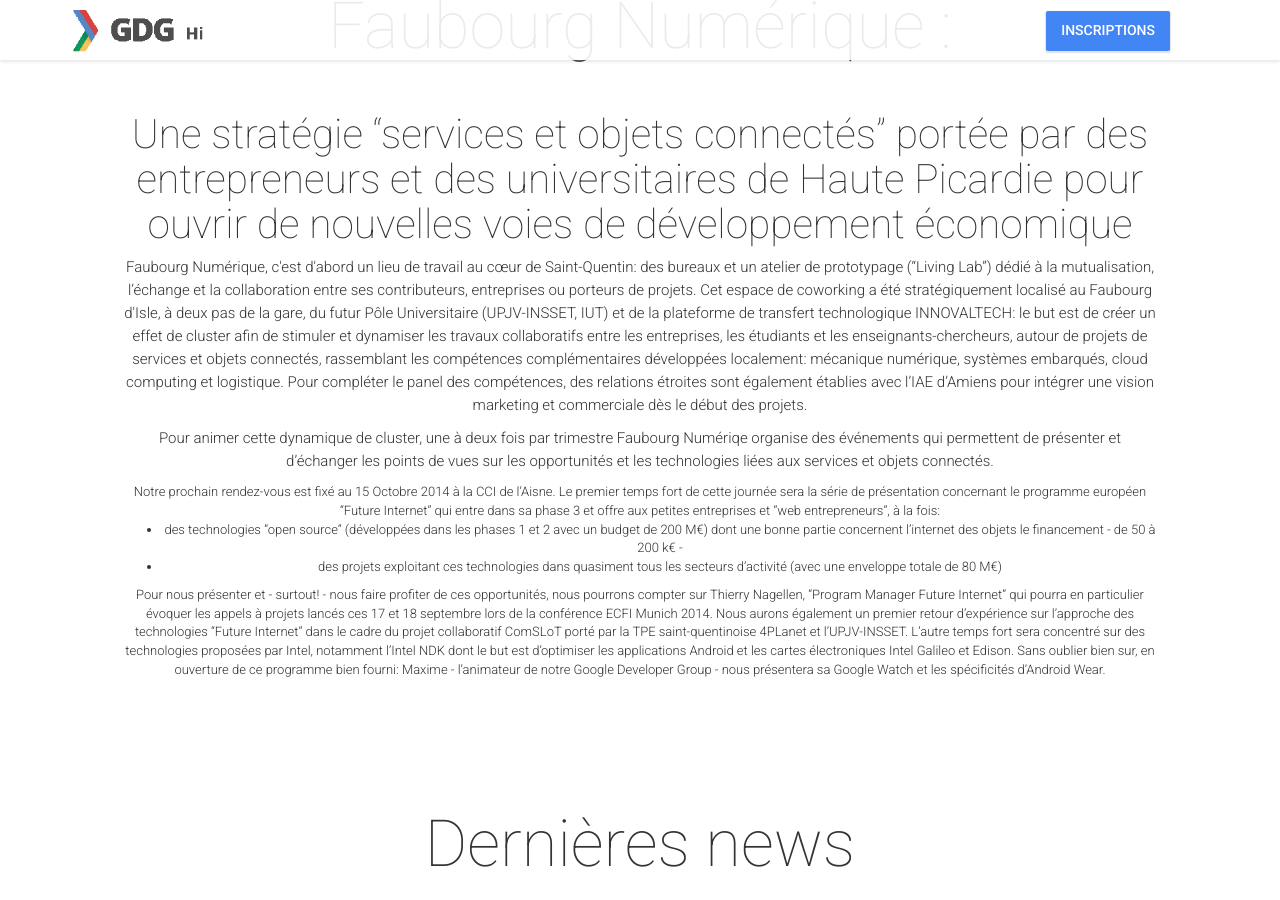
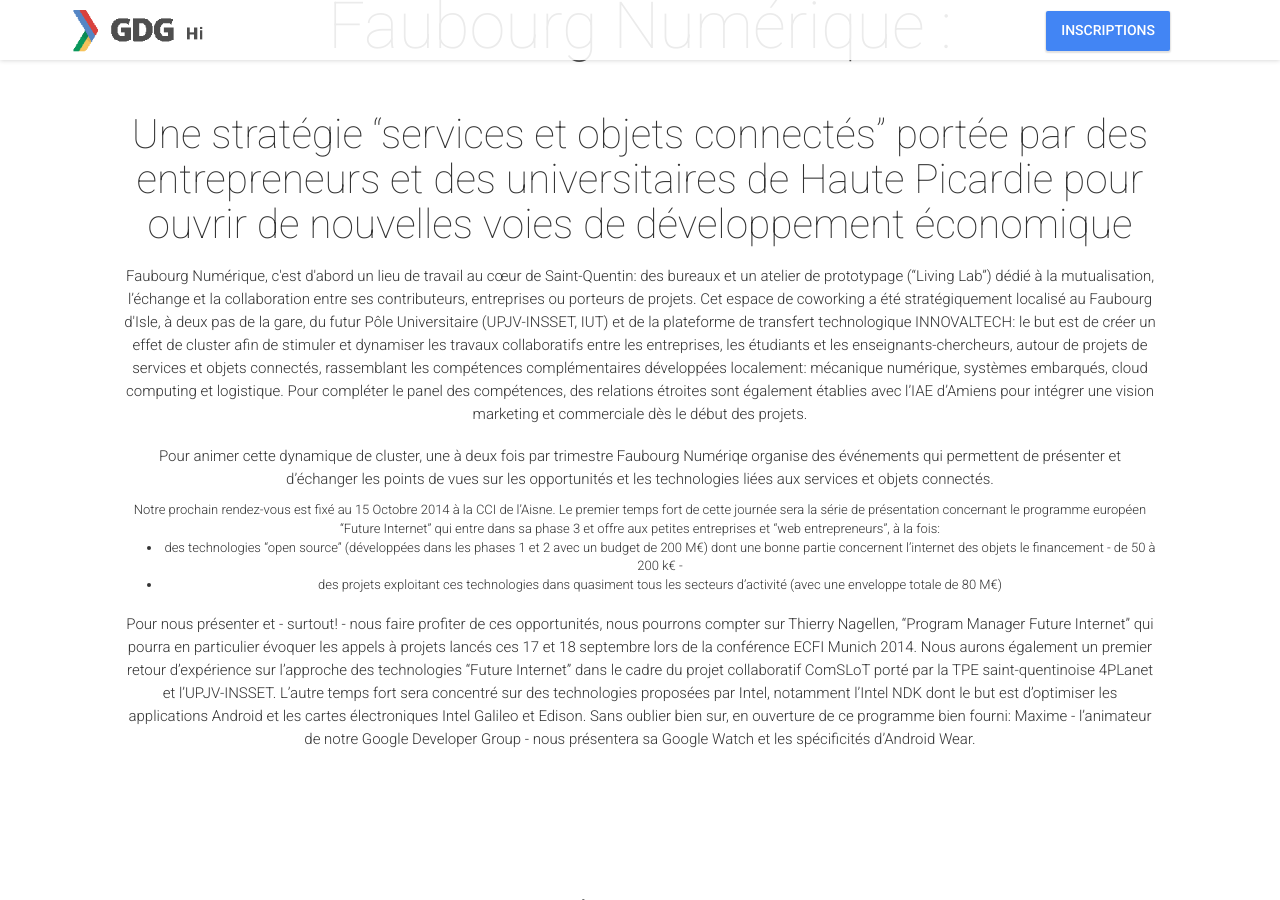
Before and after one commit to MaximeMularz/gdg-intel, a Jekyll site: the page built from index.html, in a window 1280 px wide and 900 px high, scrolled down 1542 px. Built offline with Jekyll 4.4.1, drawn with Linux system fonts in a browser that asks for light colours; nearby versions of some CDN libraries; comment, search, counter and statistics services are not loaded.

Commit message:
Post Faubourg

```diff
--- a/_includes/post.html
+++ b/_includes/post.html
@@ -6,14 +6,14 @@
 
  <h4>Une stratégie “services et objets connectés” portée par des entrepreneurs et des universitaires de Haute Picardie pour ouvrir de nouvelles voies de développement économique</h4>
 
-<p>Faubourg Numérique, c'est d'abord un lieu de travail au cœur de Saint-Quentin: des bureaux et un atelier de prototypage (“Living Lab”) dédié à la mutualisation, l’échange et la collaboration entre ses contributeurs, entreprises ou porteurs de projets. Cet espace de coworking a été stratégiquement localisé au Faubourg d'Isle, à deux pas de la gare, du futur Pôle Universitaire (UPJV-INSSET, IUT) et de la plateforme de transfert technologique INNOVALTECH: le but est de créer un effet de cluster afin de stimuler et dynamiser les travaux collaboratifs entre les entreprises, les étudiants et les enseignants-chercheurs, autour de projets de services et objets connectés, rassemblant les compétences complémentaires développées localement: mécanique numérique, systèmes embarqués, cloud computing et logistique. Pour compléter le panel des compétences, des relations étroites sont également établies avec l’IAE d’Amiens pour intégrer une vision marketing et commerciale dès le début des projets.</p>
+<p class="post-body">Faubourg Numérique, c'est d'abord un lieu de travail au cœur de Saint-Quentin: des bureaux et un atelier de prototypage (“Living Lab”) dédié à la mutualisation, l’échange et la collaboration entre ses contributeurs, entreprises ou porteurs de projets. Cet espace de coworking a été stratégiquement localisé au Faubourg d'Isle, à deux pas de la gare, du futur Pôle Universitaire (UPJV-INSSET, IUT) et de la plateforme de transfert technologique INNOVALTECH: le but est de créer un effet de cluster afin de stimuler et dynamiser les travaux collaboratifs entre les entreprises, les étudiants et les enseignants-chercheurs, autour de projets de services et objets connectés, rassemblant les compétences complémentaires développées localement: mécanique numérique, systèmes embarqués, cloud computing et logistique. Pour compléter le panel des compétences, des relations étroites sont également établies avec l’IAE d’Amiens pour intégrer une vision marketing et commerciale dès le début des projets.</p>
 
-<p>Pour animer cette dynamique de cluster, une à deux fois par trimestre Faubourg Numériqe organise des événements qui permettent de présenter et d’échanger les points de vues sur les opportunités et les technologies liées aux services et objets connectés.</p> Notre prochain rendez-vous est fixé au 15 Octobre 2014 à la CCI de l’Aisne. Le premier temps fort de cette journée sera la série de présentation concernant le programme européen “Future Internet” qui entre dans sa phase 3 et offre aux petites entreprises et “web entrepreneurs”, à la fois:
+<p class="post-body">Pour animer cette dynamique de cluster, une à deux fois par trimestre Faubourg Numériqe organise des événements qui permettent de présenter et d’échanger les points de vues sur les opportunités et les technologies liées aux services et objets connectés.</p> Notre prochain rendez-vous est fixé au 15 Octobre 2014 à la CCI de l’Aisne. Le premier temps fort de cette journée sera la série de présentation concernant le programme européen “Future Internet” qui entre dans sa phase 3 et offre aux petites entreprises et “web entrepreneurs”, à la fois:
 <ul>
 <li>des technologies “open source” (développées dans les phases 1 et 2 avec un budget de 200 M€) dont une bonne partie concernent l’internet des objets le financement - de 50 à 200 k€ -
 <li>des projets exploitant ces technologies dans quasiment tous les secteurs d’activité (avec une enveloppe totale de 80 M€)</li>
 </ul>
-Pour nous présenter et - surtout! - nous faire profiter de ces opportunités, nous pourrons compter sur Thierry Nagellen, “Program Manager Future Internet” qui pourra en particulier évoquer les appels à projets lancés ces 17 et 18 septembre lors de la conférence ECFI Munich 2014. Nous aurons également un premier retour d’expérience sur l’approche des technologies “Future Internet” dans le cadre du projet collaboratif ComSLoT porté par la TPE saint-quentinoise 4PLanet et l’UPJV-INSSET. L’autre temps fort sera concentré sur des technologies proposées par Intel, notamment l’Intel NDK dont le but est d’optimiser les applications Android et les cartes électroniques Intel Galileo et Edison. Sans oublier bien sur, en ouverture de ce programme bien fourni: Maxime - l’animateur de notre Google Developer Group - nous présentera sa Google Watch et les spécificités d’Android Wear.
+<p class="post-body">Pour nous présenter et - surtout! - nous faire profiter de ces opportunités, nous pourrons compter sur Thierry Nagellen, “Program Manager Future Internet” qui pourra en particulier évoquer les appels à projets lancés ces 17 et 18 septembre lors de la conférence ECFI Munich 2014. Nous aurons également un premier retour d’expérience sur l’approche des technologies “Future Internet” dans le cadre du projet collaboratif ComSLoT porté par la TPE saint-quentinoise 4PLanet et l’UPJV-INSSET. L’autre temps fort sera concentré sur des technologies proposées par Intel, notamment l’Intel NDK dont le but est d’optimiser les applications Android et les cartes électroniques Intel Galileo et Edison. Sans oublier bien sur, en ouverture de ce programme bien fourni: Maxime - l’animateur de notre Google Developer Group - nous présentera sa Google Watch et les spécificités d’Android Wear.</p>
     </div>
 </div>
 </section>
```
